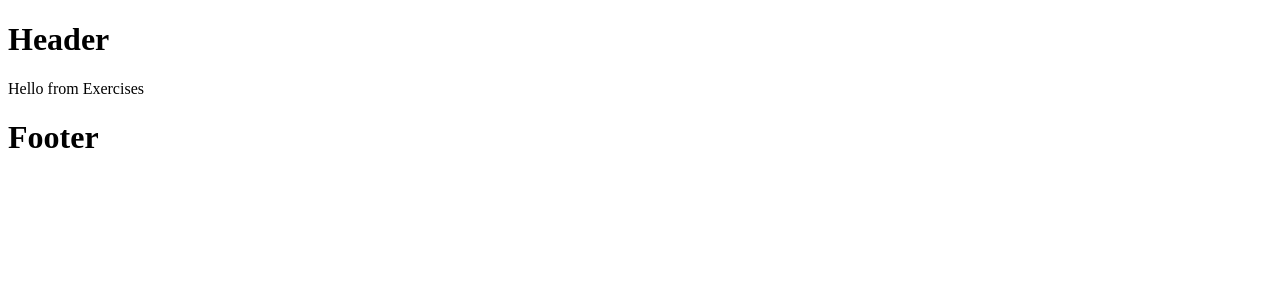
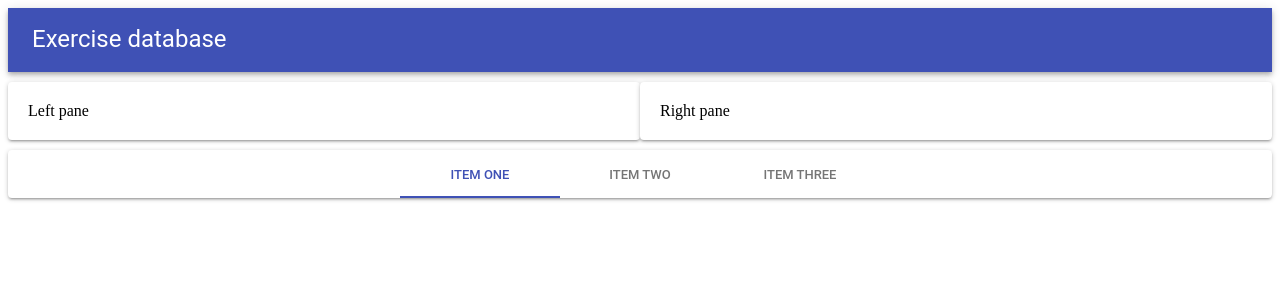
Before and after one commit to maxsoe/reactmaterialuitute3, a React (Create React App) app: page / in a window 1280 px wide. Shown: the top 300 px of the page. Built offline with nearby package versions, Linux system fonts and the light colour scheme.

Commit message:
02 - Grid Layout

```diff
--- /dev/null
+++ b/src/Components/Exercises/LeftPane.js
@@ -0,0 +1,4 @@
+import React from "react";
+import { Paper } from "@material-ui/core";
+
+export default ({ style }) => <Paper style={style.Paper}>Left pane</Paper>;
--- /dev/null
+++ b/src/Components/Exercises/RightPane.js
@@ -0,0 +1,4 @@
+import React from "react";
+import { Paper } from "@material-ui/core";
+
+export default ({ style }) => <Paper style={style.Paper}>Right pane</Paper>;
--- a/src/Components/Exercises/index.js
+++ b/src/Components/Exercises/index.js
@@ -1,3 +1,19 @@
 import React from "react";
+import { Grid } from "@material-ui/core";
+import LeftPane from "./LeftPane";
+import RightPane from "./RightPane";
 
-export default props => <div>Hello from Exercises</div>;
+const style = {
+  Paper: { padding: 20, marginTop: 10, marginBottom: 10 }
+};
+
+export default props => (
+  <Grid container>
+    <Grid item sm>
+      <LeftPane style={style} />
+    </Grid>
+    <Grid item sm>
+      <RightPane style={style} />
+    </Grid>
+  </Grid>
+);
--- a/src/Components/Layouts/Footer.js
+++ b/src/Components/Layouts/Footer.js
@@ -1,9 +1,14 @@
 import React from "react";
+import { Paper, Tabs, Tab } from "@material-ui/core";
 
 const Footer = props => (
-  <div>
-    <h1>Footer</h1>
-  </div>
+  <Paper>
+    <Tabs value={0} indicatorColor="primary" textColor="primary" centered>
+      <Tab label="Item One" />
+      <Tab label="Item Two" />
+      <Tab label="Item Three" />
+    </Tabs>
+  </Paper>
 );
 
 export default Footer;
--- a/src/Components/Layouts/Header.js
+++ b/src/Components/Layouts/Header.js
@@ -1,9 +1,14 @@
 import React from "react";
+import { AppBar, Toolbar, Typography } from "@material-ui/core";
 
 const Header = props => (
-  <div>
-    <h1>Header</h1>
-  </div>
+  <AppBar position="static">
+    <Toolbar>
+      <Typography component="h1" color="inherit" variant="h5">
+        Exercise database
+      </Typography>
+    </Toolbar>
+  </AppBar>
 );
 
 export default Header;
```
